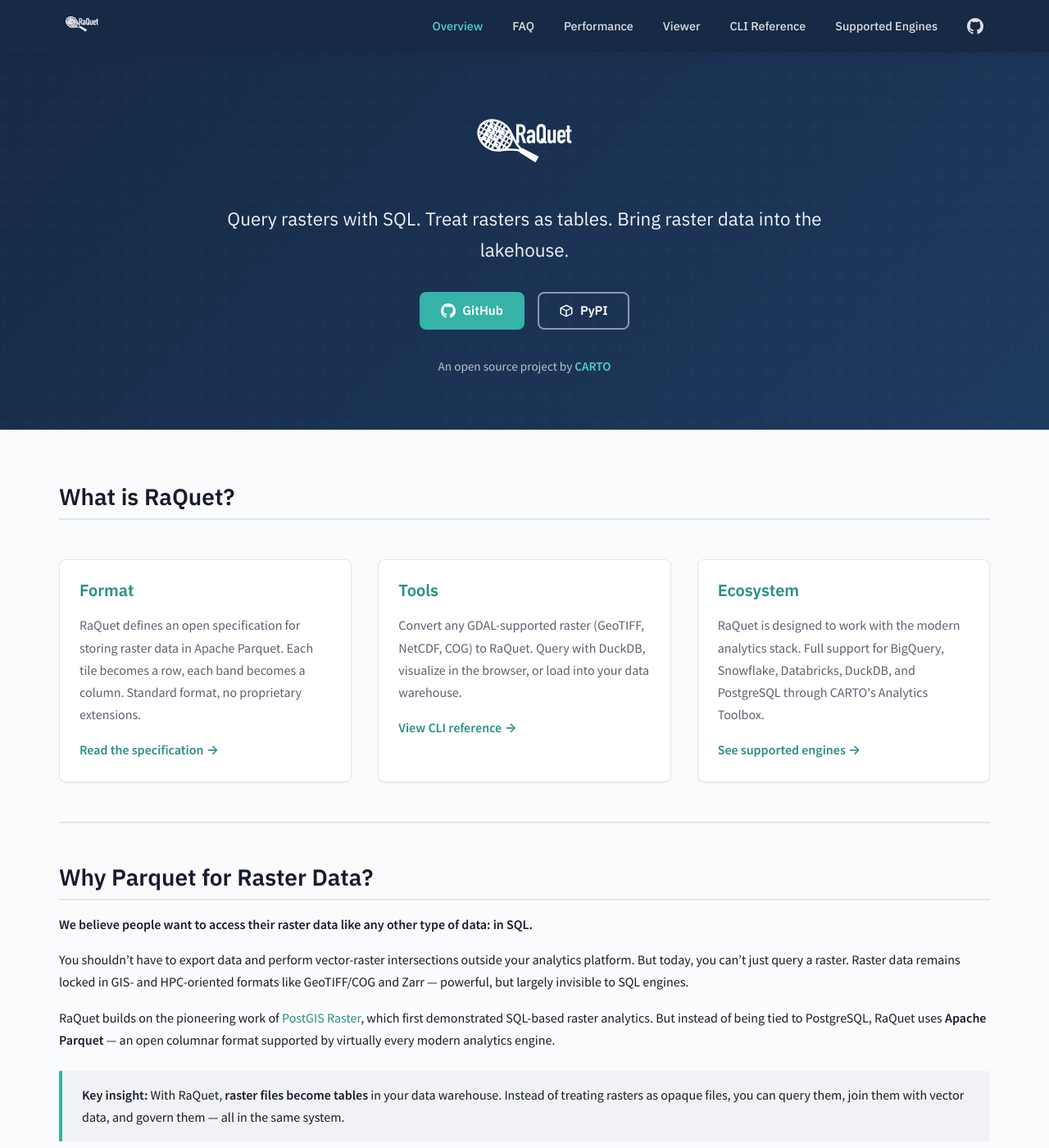
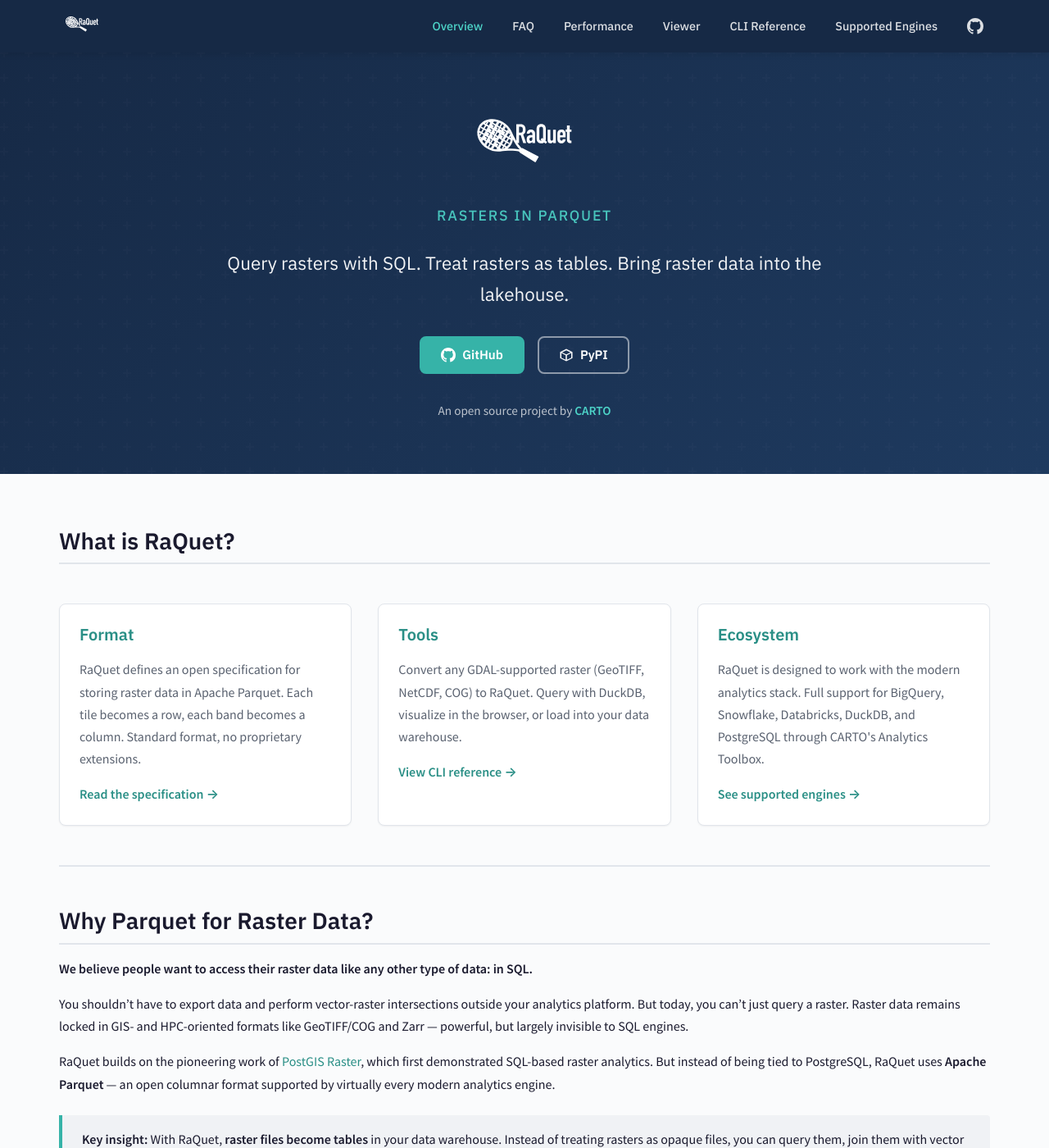
Before and after one commit to CartoDB/raquet, a Jekyll site: the page built from docs/index.md, in a window 1280 px wide and 1400 px high. Shown: the whole window at 82% size. Built offline with Jekyll 4.4.1, drawn with Linux system fonts in a browser that asks for light colours.

Commit message:
Add 'Rasters in Parquet' subtitle under hero logo
Explains the RaQuet name portmanteau in the hero section.

Co-Authored-By: Claude Opus 4.5 <noreply@anthropic.com>

```diff
--- a/docs/_layouts/default.html
+++ b/docs/_layouts/default.html
@@ -50,6 +50,7 @@
   <header class="hero">
     <div class="hero-container">
       <img src="{{ site.baseurl }}/assets/logo-white.svg" alt="RaQuet" class="hero-logo">
+      <p class="hero-subtitle">Rasters in Parquet</p>
       <p class="hero-tagline">{{ page.hero_tagline | default: "Query rasters with SQL. Treat rasters as tables. Bring raster data into the lakehouse." }}</p>
       <div class="hero-buttons">
         <a href="https://github.com/CartoDB/raquet" class="btn btn-primary" target="_blank">
--- a/docs/assets/css/style.css
+++ b/docs/assets/css/style.css
@@ -257,6 +257,17 @@ body {
   .hero-logo {
     height: 60px;
   }
+}
+
+.hero-subtitle {
+  color: var(--color-accent-light);
+  font-family: var(--font-heading);
+  font-size: 1.1rem;
+  font-weight: 500;
+  letter-spacing: 0.1em;
+  text-transform: uppercase;
+  margin: 0 0 var(--space-lg);
+  opacity: 0.9;
 }
 
 .hero-tagline {
```
